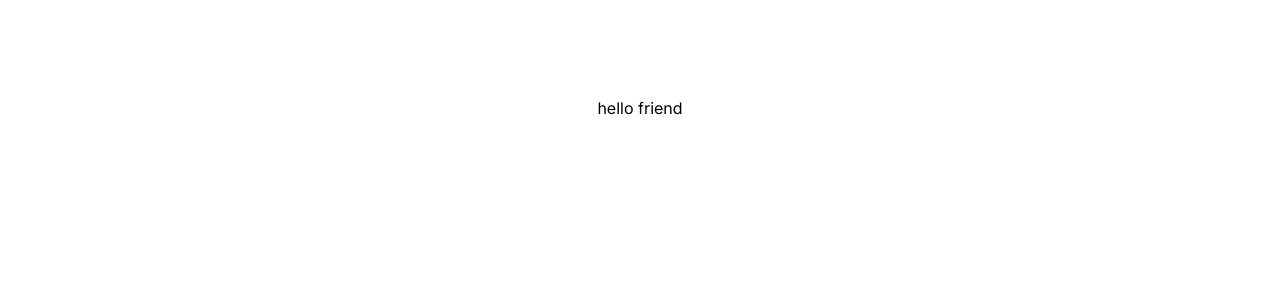
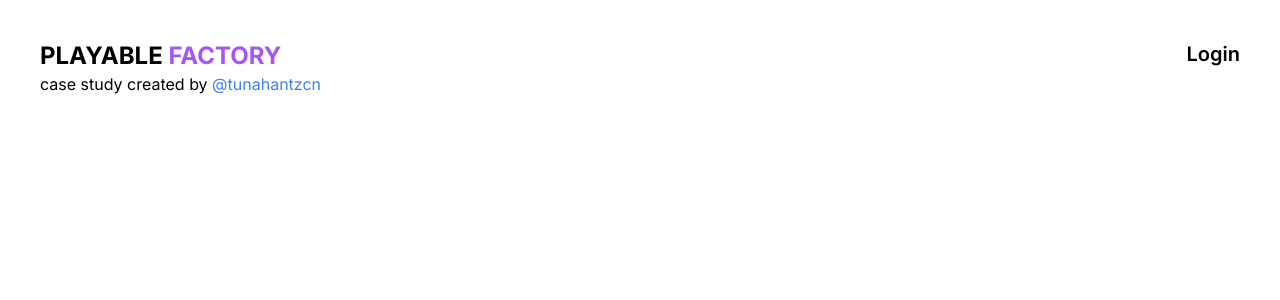
Before and after one commit to tezcanTunahan/playable_frontend, a Next.js app: page / in a window 1280 px wide. Shown: the top 300 px of the page. Built offline with nearby package versions, Linux system fonts and the light colour scheme.

Commit message:
chore: Add login page, UI components, and update dependencies

```diff
--- a/app/login/page.tsx
+++ b/app/login/page.tsx
@@ -1,14 +1,14 @@
-import React from 'react';
-import LoginForm from '@/components/loginForm';
-import Link from 'next/link';
+import React from "react";
+import LoginForm from "@/components/loginForm";
+import Link from "next/link";
 
 export default function LoginPage() {
   return (
-    <div className='bg-black w-full h-screen flex items-center justify-center'>
-      <div className='bg-white  p-32 rounded-xl flex items-center flex-col gap-4'>
-        <h1 className='text-4xl font-semibold'>
-          Welcome to{' '}
-          <Link href='/' className='text-purple-500'>
+    <div className="flex h-screen w-full items-center justify-center bg-black">
+      <div className="flex flex-col items-center gap-4 rounded-xl bg-white p-32">
+        <h1 className="text-4xl font-semibold">
+          Welcome to{" "}
+          <Link href="/" className="text-purple-500">
             Playable Factory!
           </Link>
         </h1>
--- a/app/page.tsx
+++ b/app/page.tsx
@@ -1,7 +1,9 @@
+import Navbar from "@/components/navbar";
+
 export default function Home() {
   return (
-    <main className='flex min-h-screen flex-col items-center justify-between p-24'>
-      <h1>hello friend</h1>
+    <main className="bg flex min-h-screen flex-col">
+      <Navbar />
     </main>
   );
 }
--- /dev/null
+++ b/components/navbar.tsx
@@ -0,0 +1,27 @@
+import Link from "next/link";
+import React from "react";
+
+export default function Navbar() {
+  return (
+    <div className="flex w-full items-start justify-between p-10">
+      <div className="flex flex-col">
+        <Link href="/" className="text-2xl font-bold">
+          PLAYABLE <span className="text-purple-500">FACTORY</span>
+        </Link>
+        <span>
+          case study created by{" "}
+          <Link
+            href="https://www.linkedin.com/in/tunahantezcan/"
+            className="text-blue-500"
+          >
+            @tunahantzcn
+          </Link>
+        </span>
+      </div>
+
+      <Link href="/login" className="text-xl font-semibold">
+        Login
+      </Link>
+    </div>
+  );
+}
--- a/components/ui/button.tsx
+++ b/components/ui/button.tsx
@@ -1,22 +1,24 @@
-import * as React from "react"
-import { Slot } from "@radix-ui/react-slot"
-import { cva, type VariantProps } from "class-variance-authority"
+import * as React from "react";
+import { Slot } from "@radix-ui/react-slot";
+import { cva, type VariantProps } from "class-variance-authority";
 
-import { cn } from "@/lib/utils"
+import { cn } from "@/lib/utils";
 
 const buttonVariants = cva(
   "inline-flex items-center justify-center whitespace-nowrap rounded-md text-sm font-medium ring-offset-white transition-colors focus-visible:outline-none focus-visible:ring-2 focus-visible:ring-slate-950 focus-visible:ring-offset-2 disabled:pointer-events-none disabled:opacity-50 dark:ring-offset-slate-950 dark:focus-visible:ring-slate-300",
   {
     variants: {
       variant: {
-        default: "bg-slate-900 text-slate-50 hover:bg-slate-900/90 dark:bg-slate-50 dark:text-slate-900 dark:hover:bg-slate-50/90",
+        default:
+          "bg-slate-900 text-slate-50 hover:bg-slate-900/90 dark:bg-slate-50 dark:text-slate-900 dark:hover:bg-slate-50/90",
         destructive:
           "bg-red-500 text-slate-50 hover:bg-red-500/90 dark:bg-red-900 dark:text-slate-50 dark:hover:bg-red-900/90",
         outline:
-          "border border-slate-200 bg-white hover:bg-slate-100 hover:text-slate-900 dark:border-slate-800 dark:bg-slate-950 dark:hover:bg-slate-800 dark:hover:text-slate-50",
+          "border border-slate-200 bg-transparent hover:bg-slate-100 hover:text-slate-900 dark:border-slate-800 dark:bg-slate-950 dark:hover:bg-slate-800 dark:hover:text-slate-50",
         secondary:
           "bg-slate-100 text-slate-900 hover:bg-slate-100/80 dark:bg-slate-800 dark:text-slate-50 dark:hover:bg-slate-800/80",
-        ghost: "hover:bg-slate-100 hover:text-slate-900 dark:hover:bg-slate-800 dark:hover:text-slate-50",
+        ghost:
+          "hover:bg-slate-100 hover:text-slate-900 dark:hover:bg-slate-800 dark:hover:text-slate-50",
         link: "text-slate-900 underline-offset-4 hover:underline dark:text-slate-50",
       },
       size: {
@@ -30,27 +32,27 @@ const buttonVariants = cva(
       variant: "default",
       size: "default",
     },
-  }
-)
+  },
+);
 
 export interface ButtonProps
   extends React.ButtonHTMLAttributes<HTMLButtonElement>,
     VariantProps<typeof buttonVariants> {
-  asChild?: boolean
+  asChild?: boolean;
 }
 
 const Button = React.forwardRef<HTMLButtonElement, ButtonProps>(
   ({ className, variant, size, asChild = false, ...props }, ref) => {
-    const Comp = asChild ? Slot : "button"
+    const Comp = asChild ? Slot : "button";
     return (
       <Comp
         className={cn(buttonVariants({ variant, size, className }))}
         ref={ref}
         {...props}
       />
-    )
-  }
-)
-Button.displayName = "Button"
+    );
+  },
+);
+Button.displayName = "Button";
 
-export { Button, buttonVariants }
+export { Button, buttonVariants };
--- a/package.json
+++ b/package.json
@@ -32,6 +32,8 @@
     "eslint": "^8",
     "eslint-config-next": "14.2.4",
     "postcss": "^8",
+    "prettier": "^3.3.2",
+    "prettier-plugin-tailwindcss": "^0.6.5",
     "tailwindcss": "^3.4.1",
     "typescript": "^5"
   }
--- a/tailwind.config.ts
+++ b/tailwind.config.ts
@@ -1,12 +1,12 @@
-import type { Config } from "tailwindcss"
+import type { Config } from "tailwindcss";
 
 const config = {
   darkMode: ["class"],
   content: [
-    './pages/**/*.{ts,tsx}',
-    './components/**/*.{ts,tsx}',
-    './app/**/*.{ts,tsx}',
-    './src/**/*.{ts,tsx}',
+    "./pages/**/*.{ts,tsx}",
+    "./components/**/*.{ts,tsx}",
+    "./app/**/*.{ts,tsx}",
+    "./src/**/*.{ts,tsx}",
   ],
   prefix: "",
   theme: {
@@ -18,6 +18,9 @@ const config = {
       },
     },
     extend: {
+      colors: {
+        "custom-dark": "#0f0f1e",
+      },
       keyframes: {
         "accordion-down": {
           from: { height: "0" },
@@ -35,6 +38,6 @@ const config = {
     },
   },
   plugins: [require("tailwindcss-animate")],
-} satisfies Config
+} satisfies Config;
 
-export default config
+export default config;
```
Also changed, not shown: app/layout.tsx (+8 -8 lines), context/authContext.tsx (added, +68 -0 lines), 2 other files (tests, documents, lock files or other folders).
